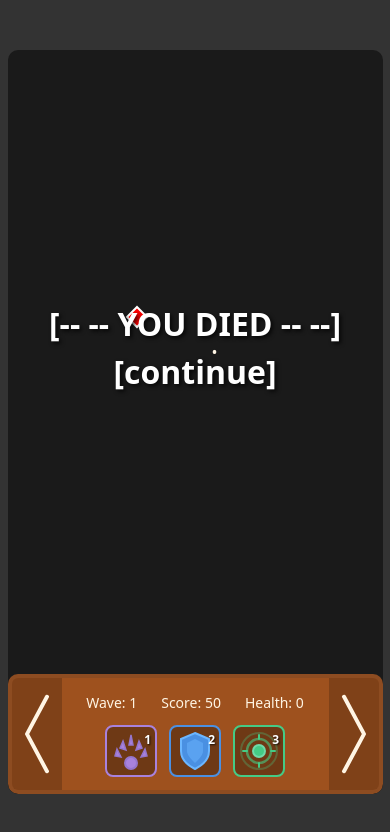
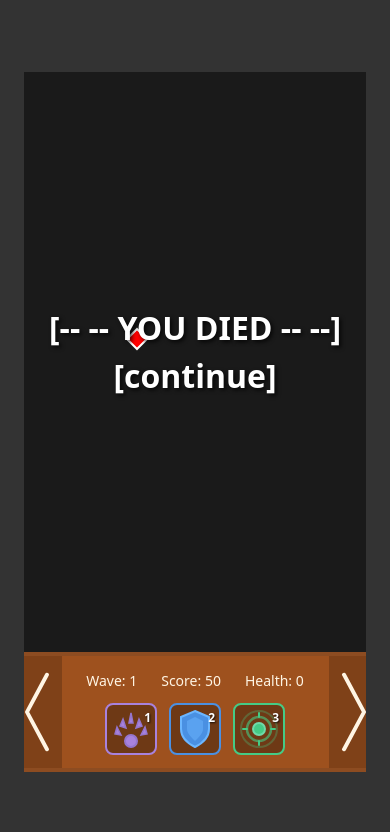
Before and after one commit to bee-lee-law/beelee, a Next.js app: page /game in a window 390 px wide. Shown: the top 832 px of the page. Built offline with nearby package versions, Linux system fonts and the light colour scheme.

Commit message:
fixed mobile screen

```diff
--- a/app/game/page.js
+++ b/app/game/page.js
@@ -230,8 +230,8 @@ const eggText = "-Ribbit-";
 
 export default function Home() {
     return (
-        <div className="min-h-screen flex items-center justify-center px-6 ">
-            <main className="max-w-2xl w-full flex justify-center">
+        <div className="min-h-screen flex items-center justify-center px-6 overflow-hidden">
+            <main className="max-w-2xl w-full flex justify-center overflow-hidden">
                 <GameContainer />
             </main>
         </div>
@@ -249,7 +249,7 @@ function GameContainer(props) {
         const updateScreenSize = () => {
             // Calculate responsive height based on viewport
             const viewportHeight = window.innerHeight;
-            const mobileHeight = Math.min(viewportHeight - 100, 800); // Max 800px, leave 100px margin for mobile browser UI
+            const mobileHeight = 700;
             const desktopHeight = Math.min(viewportHeight - 80, 700); // Max 700px, leave 80px margin
 
             screenSizeRef.current = {
@@ -361,33 +361,6 @@ function GameContainer(props) {
             setPointer(prev => ({ ...prev, [id]: false }));
         }
     }
-
-    // Debug: Toggle game state with 'g' key
-    /*
-    useEffect(() => {
-        const handleDebugKey = (e) => {
-            if (e.key === 'g') {
-                setGameStatus(prev => {
-                    const states = ['playing', 'gameOver', 'shopping'];
-                    const currentIndex = states.indexOf(prev);
-                    const nextIndex = (currentIndex + 1) % states.length;
-                    if(states[nextIndex] == 'playing'){
-                        initializeValues();
-                    }
-                    if(states[nextIndex] == 'shopping'){
-                        sendToShop();
-                    }
-                    console.log(`[DEBUG] Game state: ${prev} -> ${states[nextIndex]}`);
-                    return states[nextIndex];
-                });
-            }
-
-        };
-
-        window.addEventListener('keydown', handleDebugKey);
-        return () => window.removeEventListener('keydown', handleDebugKey);
-    }, []);
-    */
 
     const handleShop = (stat) => {
         let cost = playerLevel.current * 5;
```
